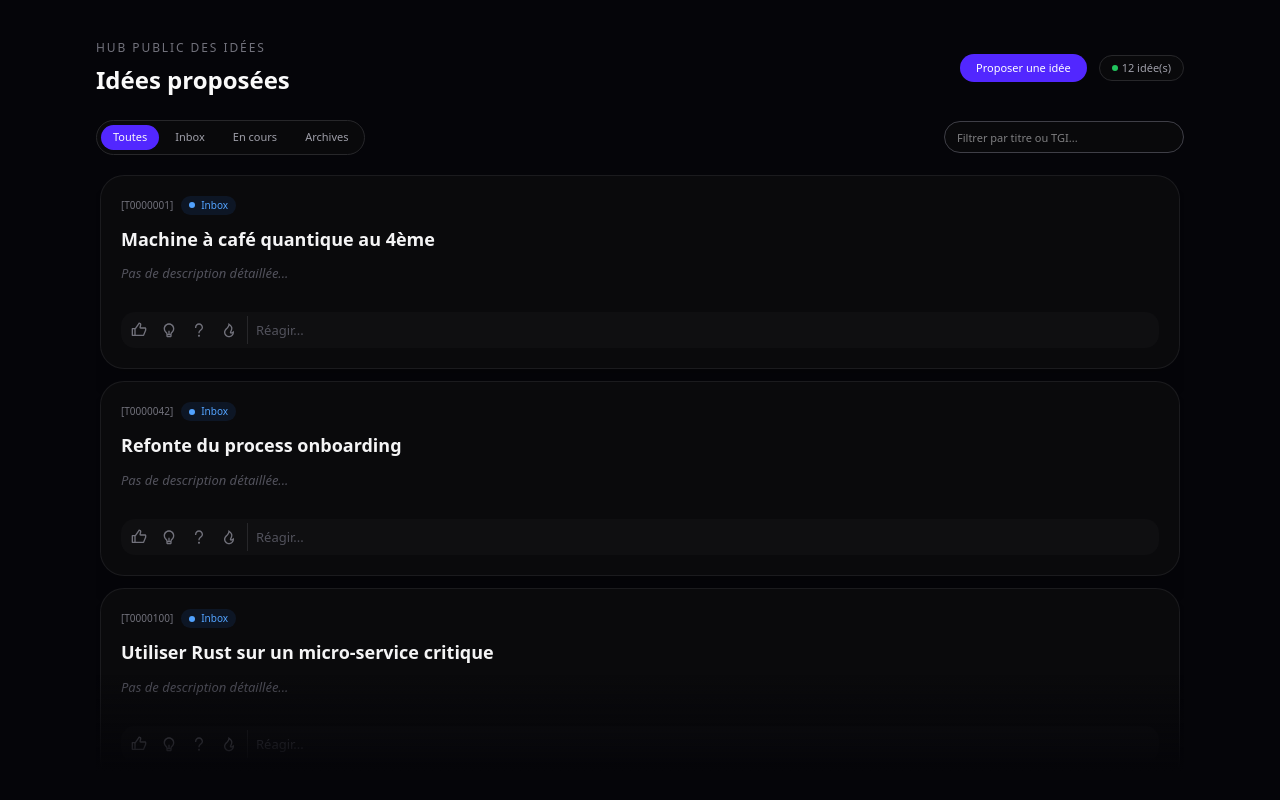
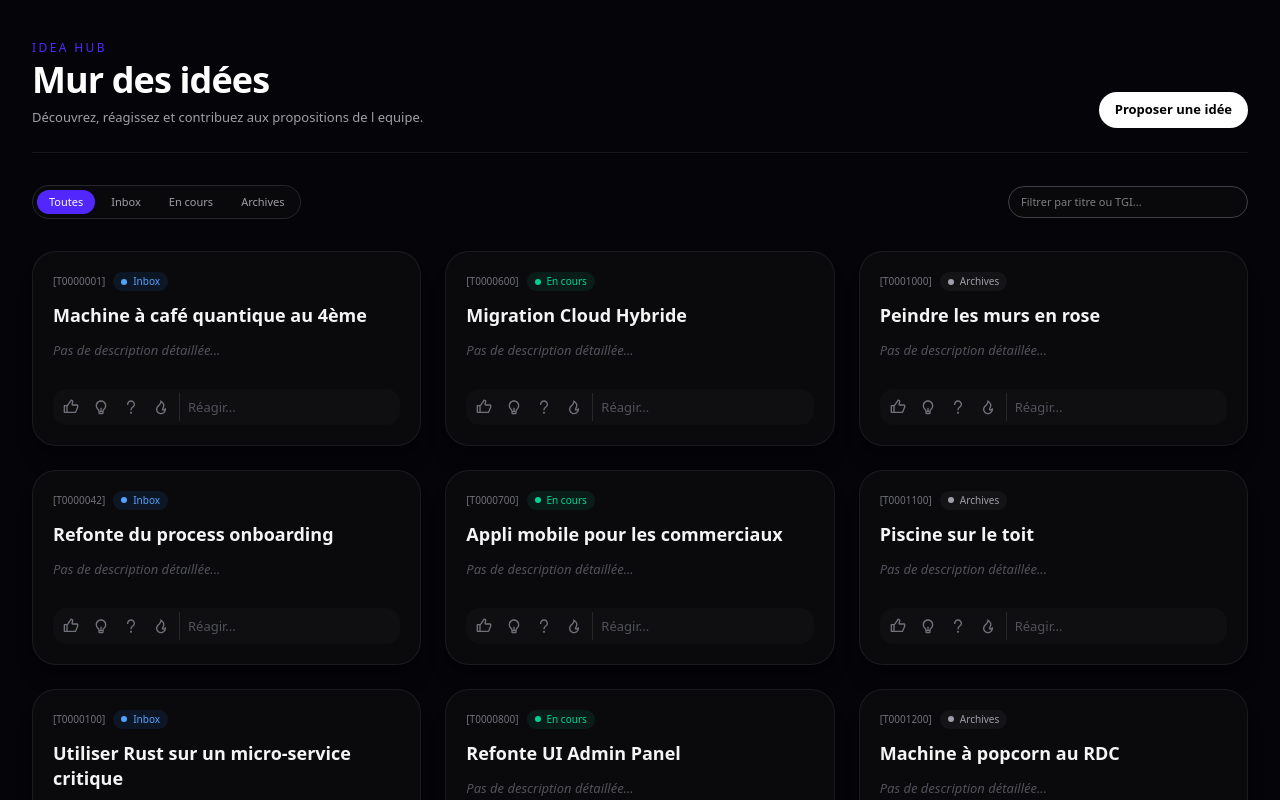
Before and after one commit to Priveetee/idea, a Next.js app: page /hub in a window 1280 px wide. Built offline with nearby package versions, Linux system fonts and the light colour scheme.

Commit message:
feat(hub): revamp hub page UI and refactor animated list component

```diff
--- a/src/app/hub/_components/hub-animated-list.tsx
+++ b/src/app/hub/_components/hub-animated-list.tsx
@@ -113,11 +113,9 @@ interface HubAnimatedListProps {
   onItemDoubleClick?: (_item: HubAnimatedListItem, _index: number) => void;
   enableDrag?: boolean;
   showGradients?: boolean;
-  enableArrowNavigation?: boolean;
   className?: string;
   itemClassName?: string;
   displayScrollbar?: boolean;
-  initialSelectedIndex?: number;
   layout?: "list" | "grid";
   renderItem?: (_item: HubAnimatedListItem, _index: number) => ReactNode;
 }
@@ -128,11 +126,9 @@ export const HubAnimatedList: React.FC<HubAnimatedListProps> = ({
   onItemDoubleClick,
   enableDrag = false,
   showGradients = true,
-  enableArrowNavigation: _enableArrowNavigation,
   className = "",
   itemClassName = "",
   displayScrollbar = true,
-  initialSelectedIndex: _initialSelectedIndex,
   layout = "list",
   renderItem,
 }) => {
@@ -150,10 +146,6 @@ export const HubAnimatedList: React.FC<HubAnimatedListProps> = ({
     }
     return items as HubAnimatedListItem[];
   }, [items]);
-
-  const handleItemMouseEnter = useCallback((_index: number) => {
-    //
-  }, []);
 
   const handleItemClick = useCallback(
     (item: HubAnimatedListItem, index: number) => {
@@ -196,7 +188,6 @@ export const HubAnimatedList: React.FC<HubAnimatedListProps> = ({
               <BaseAnimatedItem
                 index={index}
                 delay={0.05 * (index % 10)}
-                onMouseEnter={() => handleItemMouseEnter(index)}
                 onClick={() => handleItemClick(item, index)}
                 onDoubleClick={() => handleItemDouble(item, index)}
               >
--- a/src/app/hub/page.tsx
+++ b/src/app/hub/page.tsx
@@ -78,27 +78,26 @@ export default function HubPage() {
 
   return (
     <div className="flex min-h-screen items-center justify-center bg-[#050509] text-white">
-      <div className="w-full max-w-6xl px-8 py-10">
-        <div className="mb-6 flex items-center justify-between">
+      <div className="w-full max-w-7xl px-8 py-10">
+        <div className="mb-8 flex items-end justify-between border-b border-zinc-900 pb-6">
           <div>
-            <div className="text-xs uppercase tracking-[0.16em] text-zinc-500">
-              Hub public des idées
+            <div className="text-xs font-medium uppercase tracking-[0.2em] text-[#5227FF]">
+              Idea Hub
             </div>
-            <h1 className="mt-2 text-2xl font-semibold text-zinc-50">
-              Idées proposées
+            <h1 className="mt-1 text-4xl font-bold tracking-tight text-white">
+              Mur des idées
             </h1>
+            <p className="mt-2 text-[13px] text-zinc-400">
+              Découvrez, réagissez et contribuez aux propositions de l equipe.
+            </p>
           </div>
-          <div className="flex items-center gap-3 text-[11px] text-zinc-400">
+          <div className="flex items-center gap-3">
             <Link
               href="/idea/new"
-              className="rounded-full bg-[#5227FF] px-4 py-1.5 text-[11px] font-medium text-white hover:bg-[#3f21c9]"
+              className="group relative flex h-9 items-center gap-2 overflow-hidden rounded-full bg-white px-4 text-[13px] font-semibold text-black transition hover:bg-zinc-200"
             >
-              Proposer une idée
+              <span>Proposer une idée</span>
             </Link>
-            <div className="inline-flex items-center gap-1 rounded-full border border-zinc-800 bg-zinc-950 px-3 py-1">
-              <span className="h-1.5 w-1.5 rounded-full bg-[#22c55e]" />
-              <span>{ideas.length} idée(s)</span>
-            </div>
           </div>
         </div>
 
@@ -110,17 +109,21 @@ export default function HubPage() {
         />
 
         {filteredIdeas.length === 0 ? (
-          <div className="mt-10 flex h-40 items-center justify-center rounded-3xl border border-dashed border-zinc-800 bg-[#050509] text-[12px] text-zinc-500">
-            Aucune idée ne correspond à ce filtre pour le moment.
+          <div className="mt-20 flex flex-col items-center justify-center gap-4 text-center">
+            <div className="flex h-16 w-16 items-center justify-center rounded-2xl bg-zinc-900/50">
+              <span className="text-2xl">🌪️</span>
+            </div>
+            <div className="text-sm text-zinc-500">
+              Aucune idée trouvée pour ce filtre.
+            </div>
           </div>
         ) : (
           <HubAnimatedList
+            layout="grid"
             items={listItems}
             enableDrag={false}
-            showGradients
-            enableArrowNavigation={false}
-            className="mt-4"
-            displayScrollbar
+            showGradients={false}
+            className="mt-8"
             renderItem={(item) => {
               const idea = filteredIdeas.find(
                 (i) => i.id === item.id,
```
